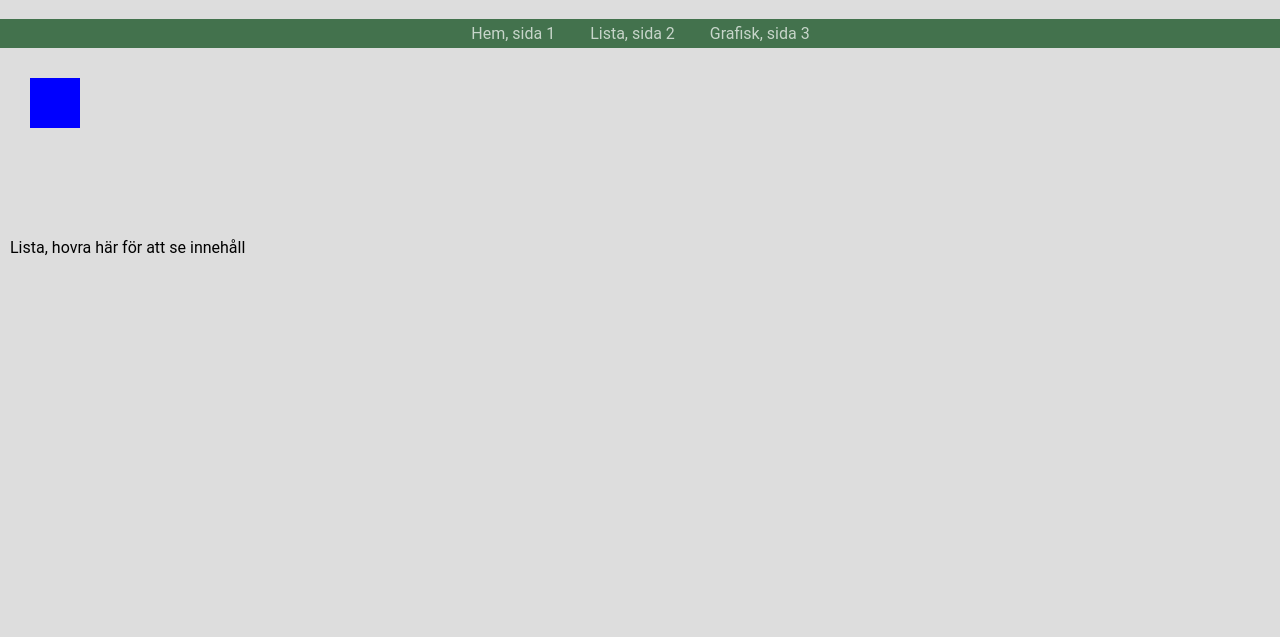
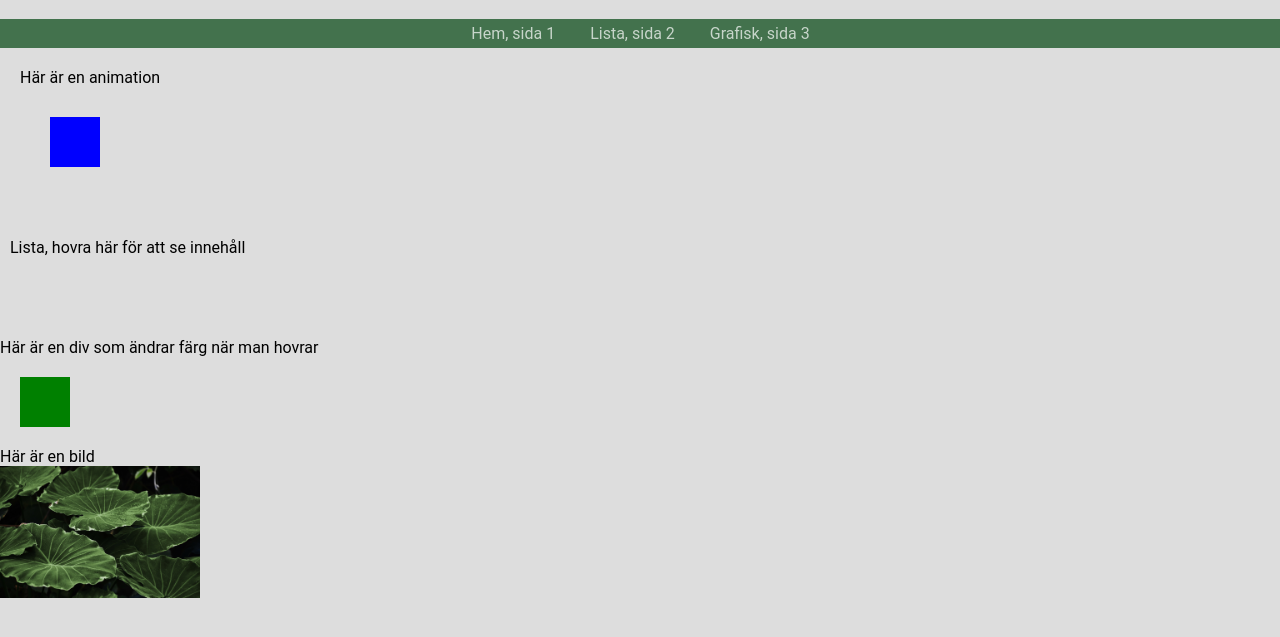
Before and after one commit to annablankell/annablankelltenta, a plain HTML site: page grafisk.html in a window 1280 px wide. Shown: the part 61-698 px from the top of the page. Drawn offline with Linux system fonts and the light colour scheme.

Commit message:
lagt till transition och bild

```diff
--- a/css/style.css
+++ b/css/style.css
@@ -135,6 +135,7 @@ margin-left: 10px;
 
 .animationContainer{
     height: 150px;
+    margin: 20px;
 }
 .animation {
     margin: 30px;
@@ -155,8 +156,11 @@ margin-left: 10px;
   }
 
 
+  .listDiv{
+      min-height: 100px;
+  }
 
-  .dropList{
+ .dropList{
     display: block;
     margin: 10px;
 
@@ -166,8 +170,6 @@ margin-left: 10px;
 .dropList li{
     display: block;
     position: relative;
-
-
 }
 
 .dropListDropdown{
@@ -183,7 +185,23 @@ margin-left: 10px;
 }
 
 
+.transition{
+  width: 50px;
+  height: 50px;
+  background-color: green;
+  transition: width 4s, background-color 3s ease;
+  margin: 20px;
+}
 
+.transition:hover {
+  width: 100px;
+  background-color: blue;
+}
+
+
+img{
+    width: 200px;
+}
 
 
 
--- a/grafisk.html
+++ b/grafisk.html
@@ -23,14 +23,16 @@
     </nav>
   </header>
 
+
   <section>
  <div class="animationContainer">
+   <p>Här är en animation</p>
     <div class="animation">
     </div>
 
   </div>
 
-
+<div class="listDiv">
       <ul class="dropList">
         <li>Lista, hovra här för att se innehåll
           <ul class="dropListDropdown">
@@ -40,8 +42,24 @@
           </ul>
         </li>
       </ul>
+    </div>
+  </div>
 
 
+    <div>
+      <p>Här är en div som ändrar färg när man hovrar</p>
+      <div class="transition">
+      </div>
+    </div>
+
+
+    <div>
+
+      <p>Här är en bild</p>
+      <img src="Images\photo1.jpg" alt="">
+
+
+    </div>
 
   </section>
 
```
